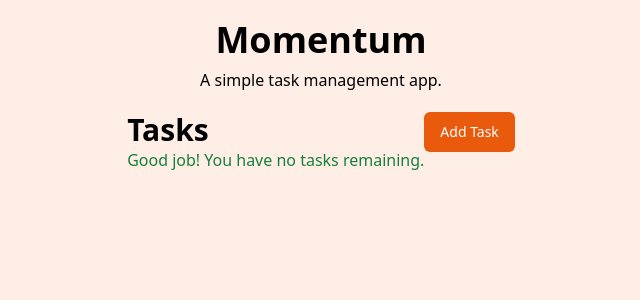
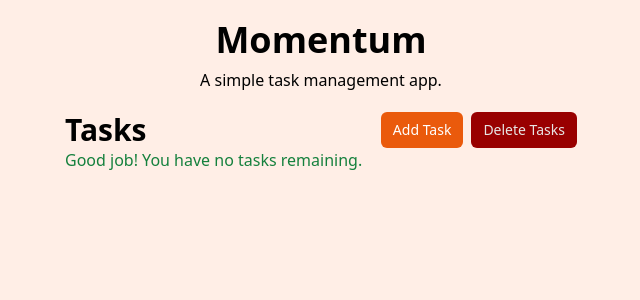
Before and after one commit to syarifhsb/momentum, a React (Vite) app: page / in a window 1280 px wide. Shown: the top 300 px of the page, without its empty margins (319-959 px from the left). Built offline with nearby package versions, Linux system fonts and the light colour scheme.

Commit message:
feat: add and delete tasks

```diff
--- a/src/components/ui/button.tsx
+++ b/src/components/ui/button.tsx
@@ -1,8 +1,8 @@
-import * as React from "react"
-import { Slot } from "@radix-ui/react-slot"
-import { cva, type VariantProps } from "class-variance-authority"
+import * as React from "react";
+import { Slot } from "@radix-ui/react-slot";
+import { cva, type VariantProps } from "class-variance-authority";
 
-import { cn } from "@/lib/utils"
+import { cn } from "@/lib/utils";
 
 const buttonVariants = cva(
   "inline-flex items-center justify-center gap-2 whitespace-nowrap rounded-md text-sm font-medium ring-offset-background transition-colors focus-visible:outline-none focus-visible:ring-2 focus-visible:ring-ring focus-visible:ring-offset-2 disabled:pointer-events-none disabled:opacity-50 [&_svg]:pointer-events-none [&_svg]:size-4 [&_svg]:shrink-0",
@@ -20,37 +20,38 @@ const buttonVariants = cva(
         link: "text-primary underline-offset-4 hover:underline",
       },
       size: {
-        default: "h-10 px-4 py-2",
+        xs: "h-6 rounded px-2 text-xs",
         sm: "h-9 rounded-md px-3",
+        md: "h-10 px-4 py-2",
         lg: "h-11 rounded-md px-8",
         icon: "h-10 w-10",
       },
     },
     defaultVariants: {
       variant: "default",
-      size: "default",
+      size: "md",
     },
   }
-)
+);
 
 export interface ButtonProps
   extends React.ButtonHTMLAttributes<HTMLButtonElement>,
     VariantProps<typeof buttonVariants> {
-  asChild?: boolean
+  asChild?: boolean;
 }
 
 const Button = React.forwardRef<HTMLButtonElement, ButtonProps>(
   ({ className, variant, size, asChild = false, ...props }, ref) => {
-    const Comp = asChild ? Slot : "button"
+    const Comp = asChild ? Slot : "button";
     return (
       <Comp
         className={cn(buttonVariants({ variant, size, className }))}
         ref={ref}
         {...props}
       />
-    )
+    );
   }
-)
-Button.displayName = "Button"
+);
+Button.displayName = "Button";
 
-export { Button, buttonVariants }
+export { Button, buttonVariants };
--- a/src/modules/tasks/task-management.tsx
+++ b/src/modules/tasks/task-management.tsx
@@ -1,6 +1,11 @@
 import { useState } from "react";
 import { HeadingTwo } from "@/components/ui/typography";
-import { getTasksCount, getSyncedTasks } from "@/modules/tasks/task";
+import {
+  getTasksCount,
+  getSyncedTasks,
+  syncTasks,
+  createTaskData,
+} from "@/modules/tasks/task";
 import { Button } from "@/components/ui/button";
 import { TaskCards } from "@/components/shared/task-cards";
 
@@ -9,19 +14,27 @@ export function TaskManagement() {
   const tasksCount = getTasksCount(tasks);
 
   function addTask() {
-    const newTask = {
-      id: tasks.length + 1,
+    const newTask = createTaskData(tasks, {
       title: `Task ${tasks.length + 1}`,
-      isDone: false,
-      date: new Date(),
-    };
-    setTasks([...tasks, newTask]);
+      description: `Description for Task ${tasks.length + 1}`,
+      category: "General",
+    });
+
+    const updatedTasks = [...tasks, newTask];
+
+    setTasks(updatedTasks);
+    syncTasks(updatedTasks);
+  }
+
+  function deleteTasks() {
+    setTasks([]);
+    syncTasks([]);
   }
 
   return (
     <main className="p-3 flex justify-center">
-      <div>
-        <section className="w-full max-w-lg flex justify-between">
+      <div className="w-full max-w-lg space-y-4">
+        <section id="panel" className="flex justify-between">
           <div>
             <HeadingTwo>Tasks</HeadingTwo>
             {tasksCount <= 0 && (
@@ -32,12 +45,17 @@ export function TaskManagement() {
             {tasksCount > 0 && <p>You have {tasksCount} tasks remaining.</p>}
           </div>
 
-          <div>
-            <Button onClick={addTask}>Add Task</Button>
+          <div className="flex gap-2">
+            <Button size="sm" onClick={addTask}>
+              Add Task
+            </Button>
+            <Button size="sm" onClick={deleteTasks} variant={"destructive"}>
+              Delete Tasks
+            </Button>
           </div>
         </section>
 
-        <section>
+        <section id="tasks">
           <TaskCards tasks={tasks} />
         </section>
       </div>
--- a/src/modules/tasks/task.ts
+++ b/src/modules/tasks/task.ts
@@ -26,3 +26,14 @@ export function syncTasks(tasks: Task[]) {
 export function getTasksCount(tasks: Task[]) {
   return tasks.length;
 }
+
+export function createTaskData(tasks: Task[], formData: any) {
+  return {
+    id: tasks.length + 1,
+    title: formData.title,
+    description: formData.description,
+    category: formData.category,
+    isDone: false,
+    date: new Date(),
+  };
+}
```
